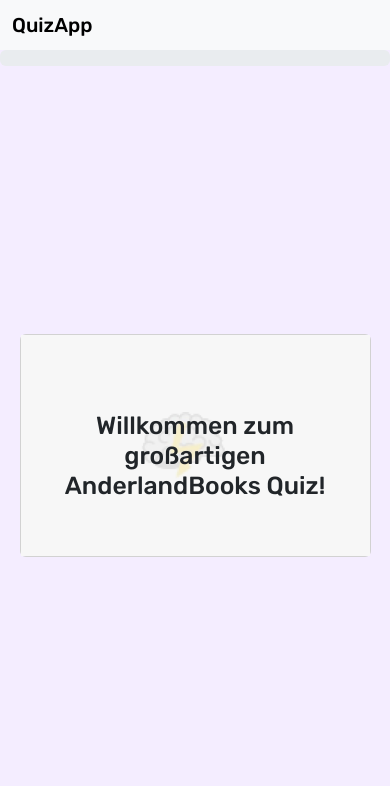
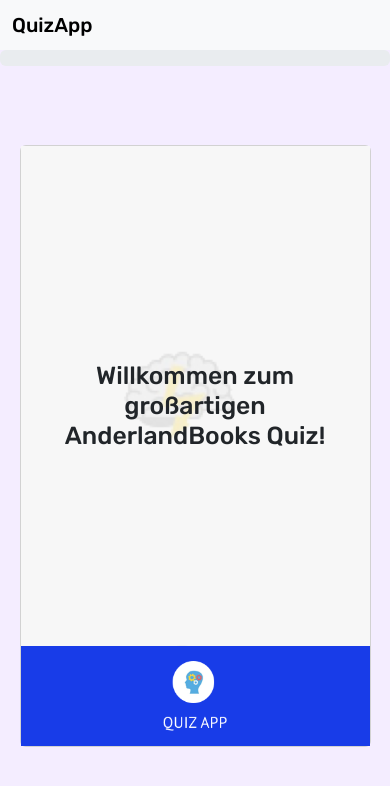
Before and after one commit to AnneEberhard/QuizApp, a website: page index.html in a window 390 px wide. Drawn offline with nearby package versions, Linux system fonts and the light colour scheme.

Commit message:
disbaled answer function

```diff
--- a/index.html
+++ b/index.html
@@ -49,6 +49,13 @@
           </div>
           <div class="col-md-8 quizCardRight" id="quizCardRight"></div>
         </div>
+        <div id="quizCardFooter">
+          <img
+              src="./img/logo 2.png"
+              class="img-fluid rounded-start"
+              alt="..."
+            />
+        </div>
       </div>
     </section>
   </body>
--- a/script.js
+++ b/script.js
@@ -10,7 +10,8 @@ let questions = [
     givenAnswer: 0,
   },
   {
-    question: "Was zeichnet Jann Deren in Elfenweg so aus, dass es danach auf Thurán legendär wird?",
+    question:
+      "Was zeichnet Jann Deren in Elfenweg so aus, dass es danach auf Thurán legendär wird?",
     answer1: "Seine extreme Cleverness",
     answer2: "Seine überragende Schönheit",
     answer3: "Seine ungewöhnlichen Zauberkräfte",
@@ -107,9 +108,9 @@ let questions = [
 let currentQuestion = 0;
 let rightAnswers = 0; //not used because of navigation backward - could screw with the count
 
-let audioCorrect = new Audio('./audio/correct.mp3');
-let audioWrong = new Audio('./audio/wrong.mp3');
-let audioCheer = new Audio('./audio/heavyCheer.mp3');
+let audioCorrect = new Audio("./audio/correct.mp3");
+let audioWrong = new Audio("./audio/wrong.mp3");
+let audioCheer = new Audio("./audio/heavyCheer.mp3");
 
 function init() {
   document.getElementById(
@@ -118,7 +119,6 @@ function init() {
   <h2 class="initText" onclick="explanationPage()">Willkommen zum großartigen AnderlandBooks Quiz!</h2>
 </div>`;
 }
-
 
 function explanationPage() {
   document.getElementById("questionCard").innerHTML = /*html*/ `
@@ -134,14 +134,12 @@ function explanationPage() {
   <p>Vorsicht - wenn während des Spiels die Seite aktualisiert wird, geht der Fortschritt verloren!</p>  `;
 }
 
-
 function startGame() {
   document.getElementById("questionCard").classList.remove("init");
   document.getElementById("questionCard").classList.remove("final");
   renderCardTemplate();
   renderCardContent();
 }
-
 
 function renderCardTemplate() {
   let card = document.getElementById("questionCard");
@@ -171,7 +169,6 @@ function renderCardTemplate() {
     `;
 }
 
-
 function renderCardContent() {
   renderFooterCard();
   renderQuestion();
@@ -179,7 +176,6 @@ function renderCardContent() {
   renderSideBar();
   renderProgressBar();
 }
-
 
 function renderFooterCard() {
   let footerCard = document.getElementById("footerQuizApp");
@@ -195,17 +191,17 @@ function renderFooterCard() {
   </button>
     `;
   if (currentQuestion == 0) {
-    document.getElementById(`backButton${currentQuestion}`).classList.add("displayNone");
+    document
+      .getElementById(`backButton${currentQuestion}`)
+      .classList.add("displayNone");
   }
 }
-
 
 function renderQuestion() {
   let questionId = document.getElementById("questionId");
   let currentGroup = questions[currentQuestion];
   questionId.innerHTML = `${currentGroup["question"]}`;
 }
-
 
 function renderAnswers() {
   let currentGroup = questions[currentQuestion];
@@ -217,13 +213,12 @@ function renderAnswers() {
   }
 }
 
-
 function renderSideBar() {
   let currentGroup = questions[currentQuestion];
   let category = currentGroup["category"];
   if (category == "Epic") {
+    document.getElementById("thriller").classList.remove("bold");
     document.getElementById("epic").classList.add("bold");
-    document.getElementById("thriller").classList.remove("bold");
     document.getElementById("urban").classList.remove("bold");
   }
   if (category == "Urban") {
@@ -243,12 +238,10 @@ function renderSideBar() {
   }
 }
 
-
 function renderProgressBar() {
- let currentProgress = (currentQuestion)/(questions.length)*100;
- document.getElementById('progressBar').style.width = `${currentProgress}%`;
+  let currentProgress = (currentQuestion / questions.length) * 100;
+  document.getElementById("progressBar").style.width = `${currentProgress}%`;
 }
-
 
 function forward() {
   if (currentQuestion != questions.length - 1) {
@@ -259,7 +252,6 @@ function forward() {
     finalSlide();
   }
 }
-
 
 function back() {
   if (currentQuestion != 0) {
@@ -273,7 +265,6 @@ function back() {
   }
 }
 
-
 function answer(selection) {
   let currentGroup = questions[currentQuestion];
   let right = currentGroup["rightAnswer"];
@@ -282,13 +273,19 @@ function answer(selection) {
   } else {
     wrongAnswer(selection, right);
   }
-  document.getElementById(`forwardButton${currentQuestion}`).removeAttribute("disabled");
-  document.getElementById(`forwardButton${currentQuestion}`).classList.add("active"); //don't have to remove because auf rendering
+  document
+    .getElementById(`forwardButton${currentQuestion}`)
+    .removeAttribute("disabled");
+  document
+    .getElementById(`forwardButton${currentQuestion}`)
+    .classList.add("active"); //don't have to remove because auf rendering
   if (currentQuestion != 0) {
-    document.getElementById(`backButton${currentQuestion}`).classList.add("active"); //for first question there's no active back-button
+    document
+      .getElementById(`backButton${currentQuestion}`)
+      .classList.add("active"); //for first question there's no active back-button
   }
+  disableAnswerButtons();
 }
-
 
 function correctAnswer(selection) {
   let currentGroup = questions[currentQuestion];
@@ -298,7 +295,6 @@ function correctAnswer(selection) {
   rightAnswers = rightAnswers + 1;
   audioCorrect.play();
 }
-
 
 function wrongAnswer(selection, right) {
   let currentGroup = questions[currentQuestion];
@@ -310,6 +306,11 @@ function wrongAnswer(selection, right) {
   audioWrong.play();
 }
 
+function disableAnswerButtons() {
+  for (i = 1; i < 5; i++) {
+    document.getElementById(`answerBox${i}`).onclick=""; //disabled the answering function
+  }
+}
 
 function cleanCard() {
   for (i = 1; i < 5; i++) {
@@ -317,15 +318,15 @@ function cleanCard() {
     document.getElementById(`answerBox${i}`).classList.remove("red");
     document.getElementById(`letter${i}`).classList.remove("letterGreen");
     document.getElementById(`letter${i}`).classList.remove("letterRed");
+    document.getElementById(`answerBox${i}`).setAttribute(`onclick`,`answer(${i})`); //adds the answering function
   }
 }
-
 
 function finalSlide() {
   let finalCount = countAnswers();
   document.getElementById("thriller").classList.remove("bold");
   document.getElementById("questionCard").classList.add("final");
-  document.getElementById('progressBar').style.width = `100%`;
+  document.getElementById("progressBar").style.width = `100%`;
   document.getElementById("questionCard").innerHTML = /*html*/ `
     <div class="circle">
       <img src="./img/Group 5.png">
@@ -337,9 +338,8 @@ function finalSlide() {
       <button class="shareButton" onclick="shareGame()">SHARE</button><br>
       <button class="replayButton" onclick="resetGame()">REPLAY</button>
     </div>`;
- audioCheer.play();
+  audioCheer.play();
 }
-
 
 function countAnswers() {
   let finalCount = 0;
@@ -351,11 +351,9 @@ function countAnswers() {
   return finalCount;
 }
 
-
 function shareGame() {
-  alert('Jetzt wird geteilt');
+  alert("Jetzt wird geteilt");
 }
-
 
 function resetGame() {
   currentQuestion = 0;
--- a/style.css
+++ b/style.css
@@ -220,6 +220,11 @@ h5 {
   color: rgb(24, 60, 232);
 }
 
+/*style for responsiveness*/
+#quizCardFooter {
+  display: none;
+}
+
 @media (max-width:720px) {
   .init {
     background-size: contain;
@@ -233,7 +238,6 @@ h5 {
   }
   .quizCardRight {
     width:100% !important;
-    height: min-content;
   }
   .answer {
     margin-left: 8px;
@@ -254,4 +258,18 @@ h5 {
   .finalText{
     font-size: 16px;
   }
+
+  #quizCardFooter {
+    display: flex;
+    justify-content: center;
+    align-items: center;
+    padding: 16px;
+    height: 100px;
+    background-color: rgb(24, 60, 232);
+  }
+
+  #quizCardFooter img {
+    margin: 16px;
+    height: 70px;
+  }
 }
```
